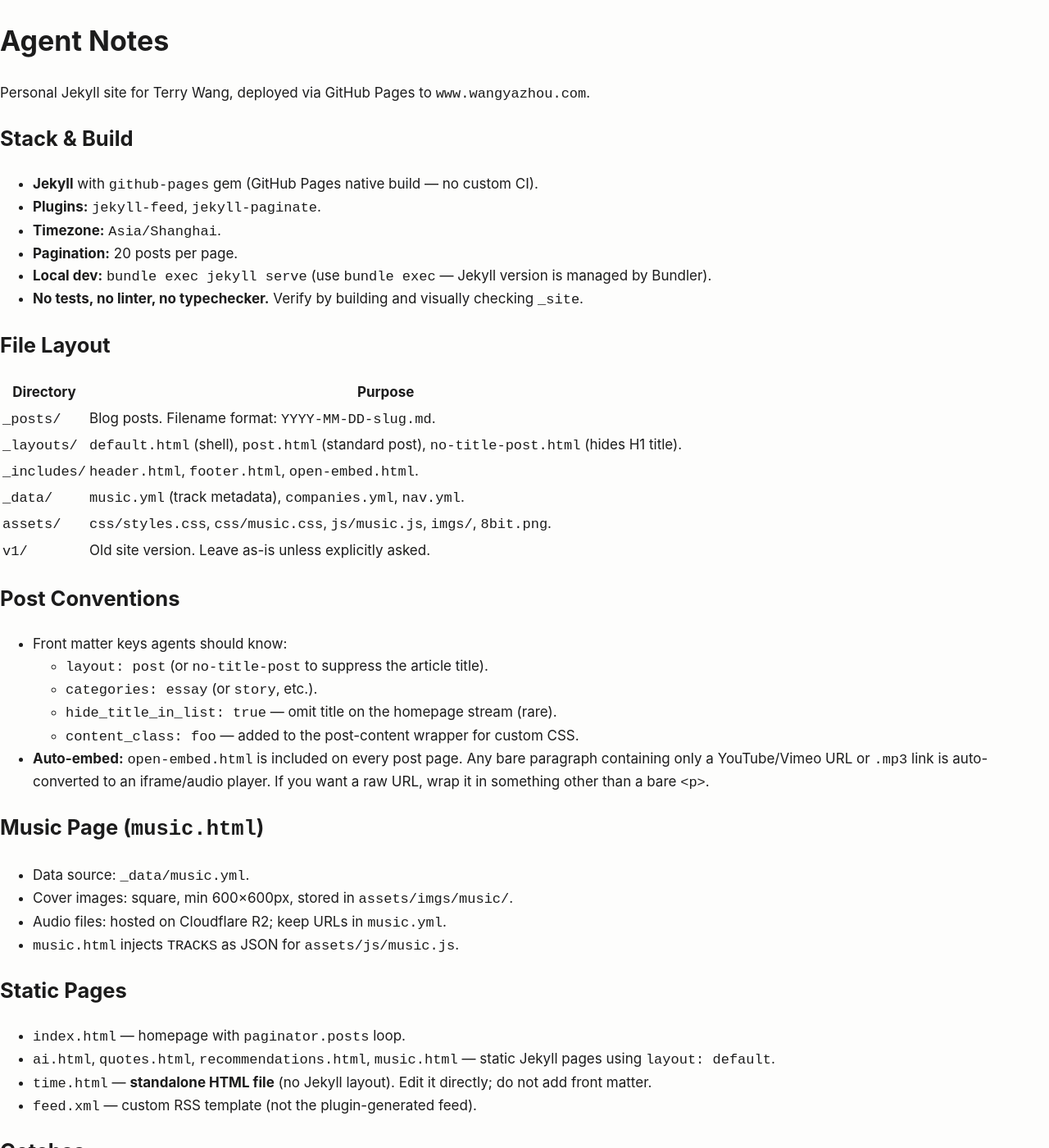
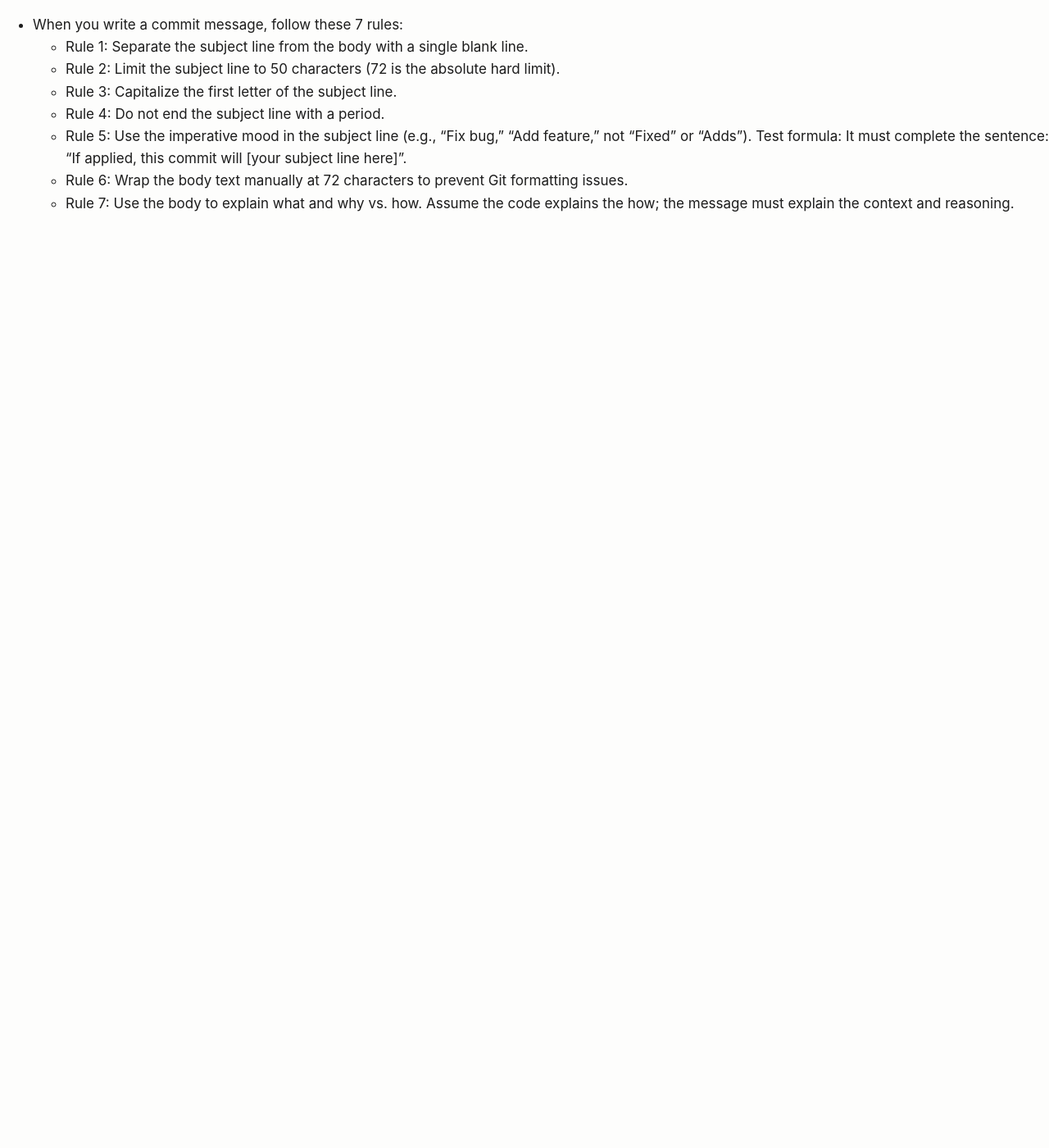
Before and after one commit to lvterry/lvterry.github.io, a Jekyll site: the page built from AGENTS.md, in a window 1280 px wide and 1400 px high. Shown: the whole window at 82% size. Built offline with Jekyll 4.4.1, drawn with Linux system fonts in a browser that asks for light colours; our own code applies the rules of GitHub Pages for plain Markdown files; some of the changed text lies outside the part shown.

Commit message:
Update AGENTS.md

```diff
--- a/AGENTS.md
+++ b/AGENTS.md
@@ -1,53 +1,8 @@
-# Agent Notes
-
-Personal Jekyll site for Terry Wang, deployed via GitHub Pages to `www.wangyazhou.com`.
-
-## Stack & Build
-
-- **Jekyll** with `github-pages` gem (GitHub Pages native build — no custom CI).
-- **Plugins:** `jekyll-feed`, `jekyll-paginate`.
-- **Timezone:** `Asia/Shanghai`.
-- **Pagination:** 20 posts per page.
-- **Local dev:** `bundle exec jekyll serve` (use `bundle exec` — Jekyll version is managed by Bundler).
-- **No tests, no linter, no typechecker.** Verify by building and visually checking `_site`.
-
-## File Layout
-
-| Directory | Purpose |
-|-----------|---------|
-| `_posts/` | Blog posts. Filename format: `YYYY-MM-DD-slug.md`. |
-| `_layouts/` | `default.html` (shell), `post.html` (standard post), `no-title-post.html` (hides H1 title). |
-| `_includes/` | `header.html`, `footer.html`, `open-embed.html`. |
-| `_data/` | `music.yml` (track metadata), `companies.yml`, `nav.yml`. |
-| `assets/` | `css/styles.css`, `css/music.css`, `js/music.js`, `imgs/`, `8bit.png`. |
-| `v1/` | Old site version. Leave as-is unless explicitly asked. |
-
-## Post Conventions
-
-- Front matter keys agents should know:
-  - `layout: post` (or `no-title-post` to suppress the article title).
-  - `categories: essay` (or `story`, etc.).
-  - `hide_title_in_list: true` — omit title on the homepage stream (rare).
-  - `content_class: foo` — added to the post-content wrapper for custom CSS.
-- **Auto-embed:** `open-embed.html` is included on every post page. Any bare paragraph containing only a YouTube/Vimeo URL or `.mp3` link is auto-converted to an iframe/audio player. If you want a raw URL, wrap it in something other than a bare `<p>`.
-
-## Music Page (`music.html`)
-
-- Data source: `_data/music.yml`.
-- Cover images: square, min 600×600px, stored in `assets/imgs/music/`.
-- Audio files: hosted on Cloudflare R2; keep URLs in `music.yml`.
-- `music.html` injects `TRACKS` as JSON for `assets/js/music.js`.
-
-## Static Pages
-
-- `index.html` — homepage with `paginator.posts` loop.
-- `ai.html`, `quotes.html`, `recommendations.html`, `music.html` — static Jekyll pages using `layout: default`.
-- `time.html` — **standalone HTML file** (no Jekyll layout). Edit it directly; do not add front matter.
-- `feed.xml` — custom RSS template (not the plugin-generated feed).
-
-## Gotchas
-
-- Do not commit `_site/`, `.sass-cache/`, `.jekyll-cache/`, `.jekyll-metadata`, `.bundle/` (all in `.gitignore`).
-- Google Analytics tag `G-Y1WFFLTVGB` is hardcoded in `default.html`, `post.html`, and `no-title-post.html`. Update in all three if changing.
-- `CNAME` contains `www.wangyazhou.com`. Keep it for GitHub Pages custom domain.
-- Copyright year in layouts is hardcoded as `2012 – 2026`. Bump when needed.
+- When you write a commit message, follow these 7 rules:
+	- Rule 1: Separate the subject line from the body with a single blank line.
+	- Rule 2: Limit the subject line to 50 characters (72 is the absolute hard limit).
+	- Rule 3: Capitalize the first letter of the subject line.
+	- Rule 4: Do not end the subject line with a period.
+	- Rule 5: Use the imperative mood in the subject line (e.g., "Fix bug," "Add feature," not "Fixed" or "Adds"). Test formula: It must complete the sentence: "If applied, this commit will [your subject line here]".
+	- Rule 6: Wrap the body text manually at 72 characters to prevent Git formatting issues.
+	- Rule 7: Use the body to explain what and why vs. how. Assume the code explains the how; the message must explain the context and reasoning.
```
